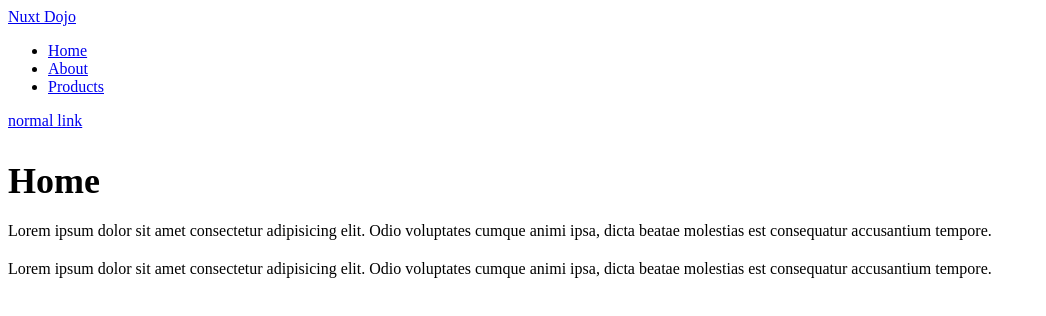
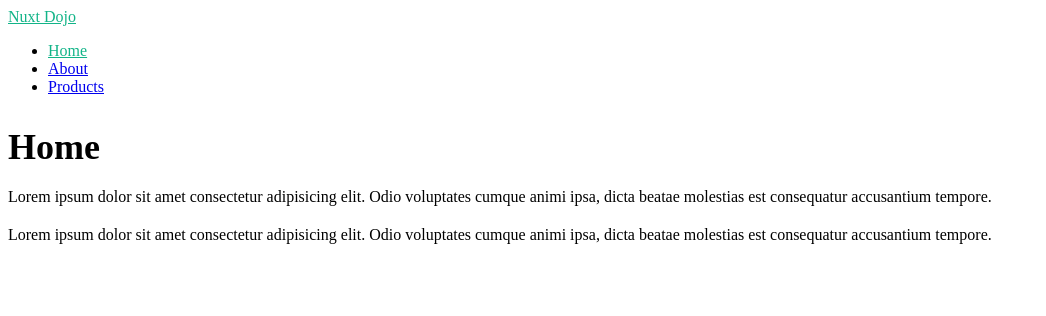
Before and after one commit to Eugene-Maikov/nuxt-3-dojo, a Nuxt app: page / in a window 1280 px wide. Shown: the top 316 px of the page, without its empty margins (0-1046 px from the left). Built offline with nearby package versions, Linux system fonts and the light colour scheme.

Commit message:
feat: add layouts

```diff
--- /dev/null
+++ b/layouts/default.vue
@@ -0,0 +1,29 @@
+<template>
+	<div>
+		<header>
+			<nav>
+				<NuxtLink to="/">Nuxt Dojo</NuxtLink>
+				<ul>
+					<li>
+						<NuxtLink to="/">Home</NuxtLink>
+					</li>
+					<li>
+						<NuxtLink to="/about">About</NuxtLink>
+					</li>
+					<li>
+						<NuxtLink to="/products">Products</NuxtLink>
+					</li>
+				</ul>
+			</nav>
+		</header>
+
+		<!-- output the page content -->
+		<div>
+			<slot />
+		</div>
+	</div>
+</template>
+
+<style>.router-link-exact-active {
+	color: #12b488;
+}</style>
--- /dev/null
+++ b/layouts/products.vue
@@ -0,0 +1,33 @@
+<template>
+	<div>
+		<header>
+			<nav>
+				<NuxtLink to="/products">Nuxt Dojo Merch</NuxtLink>
+			</nav>
+		</header>
+
+		<!-- output the page content -->
+		<div>
+			<slot />
+		</div>
+        <footer>
+            <ul>
+					<li>
+						<NuxtLink to="/">Home</NuxtLink>
+					</li>
+					<li>
+						<NuxtLink to="/about">About</NuxtLink>
+					</li>
+					<li>
+						<NuxtLink to="/products">Products</NuxtLink>
+					</li>
+				</ul>
+        </footer>
+	</div>
+</template>
+
+<style>
+.router-link-exact-active {
+	color: #12b488;
+}
+</style>
--- a/pages/about.vue
+++ b/pages/about.vue
@@ -1,15 +1,5 @@
 <template>
 	<div>
-		<header>
-			<nav>
-				<NuxtLink to="/">Nuxt Dojo</NuxtLink>
-				<ul>
-					<li><NuxtLink to="/">Home</NuxtLink></li>
-					<li><NuxtLink to="/about">About</NuxtLink></li>
-					<li><NuxtLink to="/products">Products</NuxtLink></li>
-				</ul>
-			</nav>
-		</header>
 		<h2>About</h2>
 		<p>Lorem ipsum dolor sit amet consectetur adipisicing elit.
 			Odio voluptates cumque animi ipsa, dicta beatae molestias
--- a/pages/index.vue
+++ b/pages/index.vue
@@ -1,17 +1,5 @@
 <template>
 	<div>
-		<header>
-			<nav>
-				<NuxtLink to="/">Nuxt Dojo</NuxtLink>
-				<ul>
-					<li><NuxtLink to="/">Home</NuxtLink></li>
-					<li><NuxtLink to="/about">About</NuxtLink></li>
-					<li><NuxtLink to="/products">Products</NuxtLink></li>
-				</ul>
-				<a href="/">normal link</a>
-			</nav>
-		</header>
-
 		<h2>Home</h2>
 		<p>Lorem ipsum dolor sit amet consectetur adipisicing elit.
 			Odio voluptates cumque animi ipsa, dicta beatae molestias
--- a/pages/products/[id].vue
+++ b/pages/products/[id].vue
@@ -8,6 +8,9 @@
 
 <script setup>
 const { id } = useRoute().params
+definePageMeta({
+  layout: 'products'
+})
 </script>
 
 <style scoped></style>
--- a/pages/products/index.vue
+++ b/pages/products/index.vue
@@ -5,7 +5,9 @@
 </template>
 
 <script setup>
-
+  definePageMeta({
+    layout: 'products'
+  })
 </script>
 
 <style scoped></style>
```
